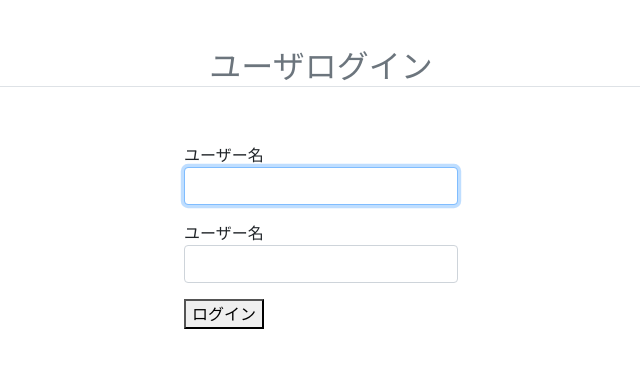
After one commit to Koalatan/CoffeeMarket, a Django app: page /accounts/login/ in a window 1280 px wide. The commit adds this page. Shown: the top 368 px of the page, without its empty margins (319-959 px from the left). Run offline with Django 3.2, Linux system fonts and the light colour scheme; some libraries are stand-ins or nearby versions.

Commit message:
追加：ログイン機能

```diff
--- a/coffeemarket/accounts/forms.py
+++ b/coffeemarket/accounts/forms.py
@@ -6,5 +6,5 @@ class LoginForm(AuthenticationForm):
     def __init__(self, *args, **kwargs):
         super().__init__(*args, **kwargs)
 
-        self.fields['username'].widget.attrs['class'] = 'form-control'
-        self.fields['password'].widget.attrs['class'] = 'form-control'
+        for field in self.fields.values():
+            field.widget.attrs['class'] = 'form-control'
--- /dev/null
+++ b/coffeemarket/accounts/templates/login.html
@@ -0,0 +1,23 @@
+{% extends 'base.html' %}
+
+{% block content %}
+<div class="row mt-5">
+    <div class="col-md-10 offset-md-1">
+        <h2 class="text-secondary text-center border-bottom">ユーザログイン</h2>
+    </div>
+</div>
+<div class="mt-5 row col-md-10 offset-md-1">
+    <form class="mx-auto" action="{% url 'accounts:login' %}" method="POST">
+        {% csrf_token %}
+        <div class="form-group">
+            {{ form.username.label }}
+            {{ form.username }}
+        </div>
+        <div class="form-group">
+            {{ form.username.label }}
+            {{ form.password }}
+        </div>
+        <button type="submit">ログイン</button>
+    </form>
+</div>
+{% endblock %}
--- /dev/null
+++ b/coffeemarket/accounts/urls.py
@@ -0,0 +1,13 @@
+from django.conf.urls import handler404
+from django.contrib.auth.views import LoginView, LogoutView
+from django.urls import path
+from . import views
+
+app_name = 'accounts'
+
+urlpatterns = [
+    # ユーザ関連
+    path('login/', views.Login.as_view(), name='login'),
+    path('logout/', views.Logout.as_view(), name='logout'),
+
+]
--- /dev/null
+++ b/coffeemarket/accounts/views.py
@@ -0,0 +1,16 @@
+from django.contrib.auth.mixins import LoginRequiredMixin
+from django.contrib.auth.views import LoginView, LogoutView
+from django.shortcuts import render
+from .forms import LoginForm
+
+# ログインページ
+
+
+class Login(LoginView):
+    form_class = LoginForm
+    template_name = 'login.html'
+
+
+# ログアウトページ
+class Logout(LoginRequiredMixin, LogoutView):
+    template_name = 'logout.html'
--- a/coffeemarket/coffeemarket/settings.py
+++ b/coffeemarket/coffeemarket/settings.py
@@ -126,3 +126,4 @@ STATICFILES_DIRS = (
 )
 
 LOGIN_REDIRECT_URL = '/market/top/'
+LOGIN_URL = '/accounts/login/'
--- a/coffeemarket/coffeemarket/urls.py
+++ b/coffeemarket/coffeemarket/urls.py
@@ -19,5 +19,5 @@ from django.urls import path, include
 urlpatterns = [
     path('admin/', admin.site.urls),
     path('market/', include('market.urls')),
-    path('accounts/', include('django.contrib.auth.urls'))
+    path('accounts/', include('accounts.urls'))
 ]
--- a/coffeemarket/market/templates/base.html
+++ b/coffeemarket/market/templates/base.html
@@ -7,8 +7,7 @@
     <meta name="viewport" content="width=device-width, initial-scale=1, shrink-to-fit=no">
 
     <!-- Bootstrap CSS -->
-    <link rel="stylesheet" href="https://maxcdn.bootstrapcdn.com/bootstrap/4.0.0-beta.2/css/bootstrap.min.css" integrity="sha384-PsH8R72JQ3SOdhVi3uxftmaW6Vc51MKb0q5P2rRUpPvrszuE4W1povHYgTpBfshb" crossorigin="anonymous">
-  </head>
+<link rel="stylesheet" href="https://stackpath.bootstrapcdn.com/bootstrap/4.2.1/css/bootstrap.min.css" integrity="sha384-GJzZqFGwb1QTTN6wy59ffF1BuGJpLSa9DkKMp0DgiMDm4iYMj70gZWKYbI706tWS" crossorigin="anonymous">  </head>
   <body>
     {% block content %}
     {% endblock %}
```
Also changed, not shown: coffeemarket/accounts/tests.py (added, +12 -0 lines).
